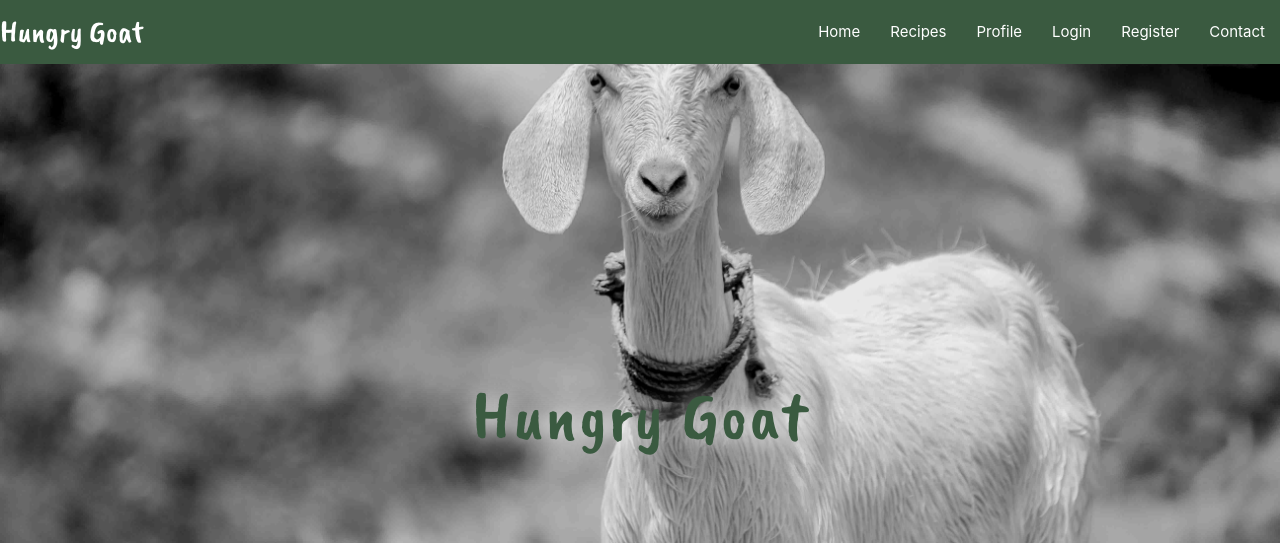
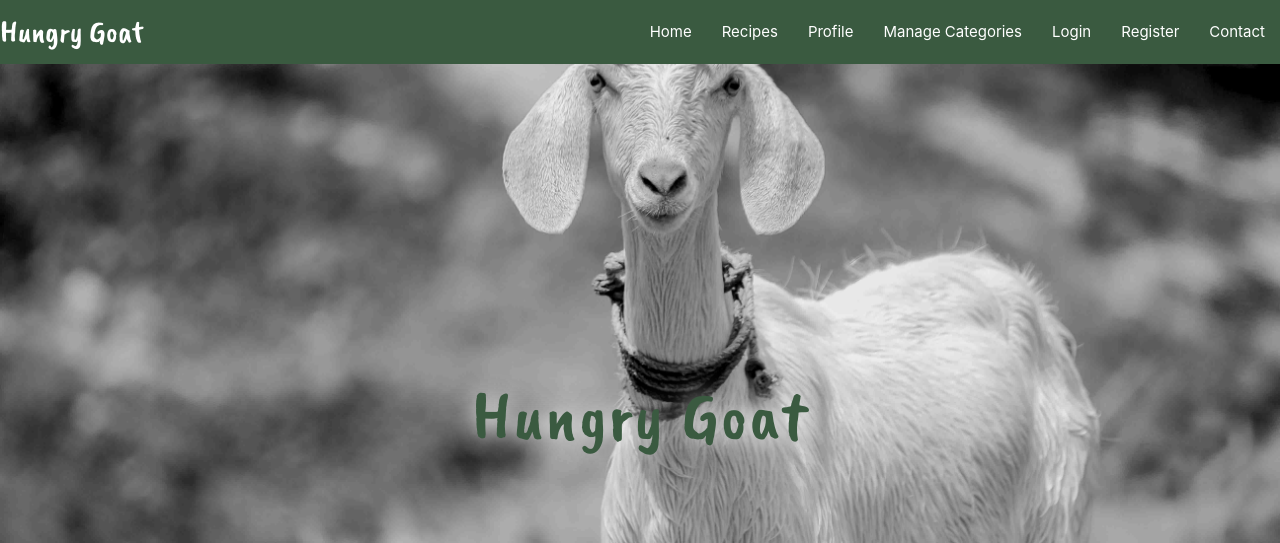
Before and after one commit to mariamar95/hungry-goat, a Flask app: page /add_recipe in a window 1280 px wide. Shown: the top 543 px of the page. Run offline with Flask 2, Linux system fonts and the light colour scheme; the visitor is signed in with stand-in values (Sample User, id 1); some libraries are stand-ins or nearby versions.

Commit message:
add category link on base.html

```diff
--- a/hungrygoat/templates/base.html
+++ b/hungrygoat/templates/base.html
@@ -33,6 +33,9 @@
                                 <a class="nav-link" href="{{ url_for('profile', user_name=session['user']) }}">Profile</a>
                             </li>
                         {% endif%}
+                        {% if session.user|lower == "admin"|lower %}
+                            <li><a href="{{ url_for('categories') }}">Manage Categories</a></li>
+                        {% endif %}
                         <li><a href="{{ url_for('login') }}">Login</a></li>
                         <li><a href="{{ url_for('register') }}">Register</a></li>
                         <li><a href="{{ url_for('contact') }}">Contact</a></li>
@@ -43,6 +46,14 @@
         <ul class="sidenav" id="mobile-demo">
             <li><a href="{{ url_for('home') }}">Home</a></li>
             <li><a href="{{ url_for('recipes') }}">Recipes</a></li>
+            {% if session.user %}
+                <li class="nav-item">
+                    <a class="nav-link" href="{{ url_for('profile', user_name=session['user']) }}">Profile</a>
+                </li>
+            {% endif%}
+            {% if session.user|lower == "admin"|lower %}
+                <li><a href="{{ url_for('categories') }}">Manage Categories</a></li>
+            {% endif %}
             <li><a href="{{ url_for('login') }}">Login</a></li>
             <li><a href="{{ url_for('register') }}">Register</a></li>
             <li><a href="{{ url_for('contact') }}">Contact</a></li>
```
